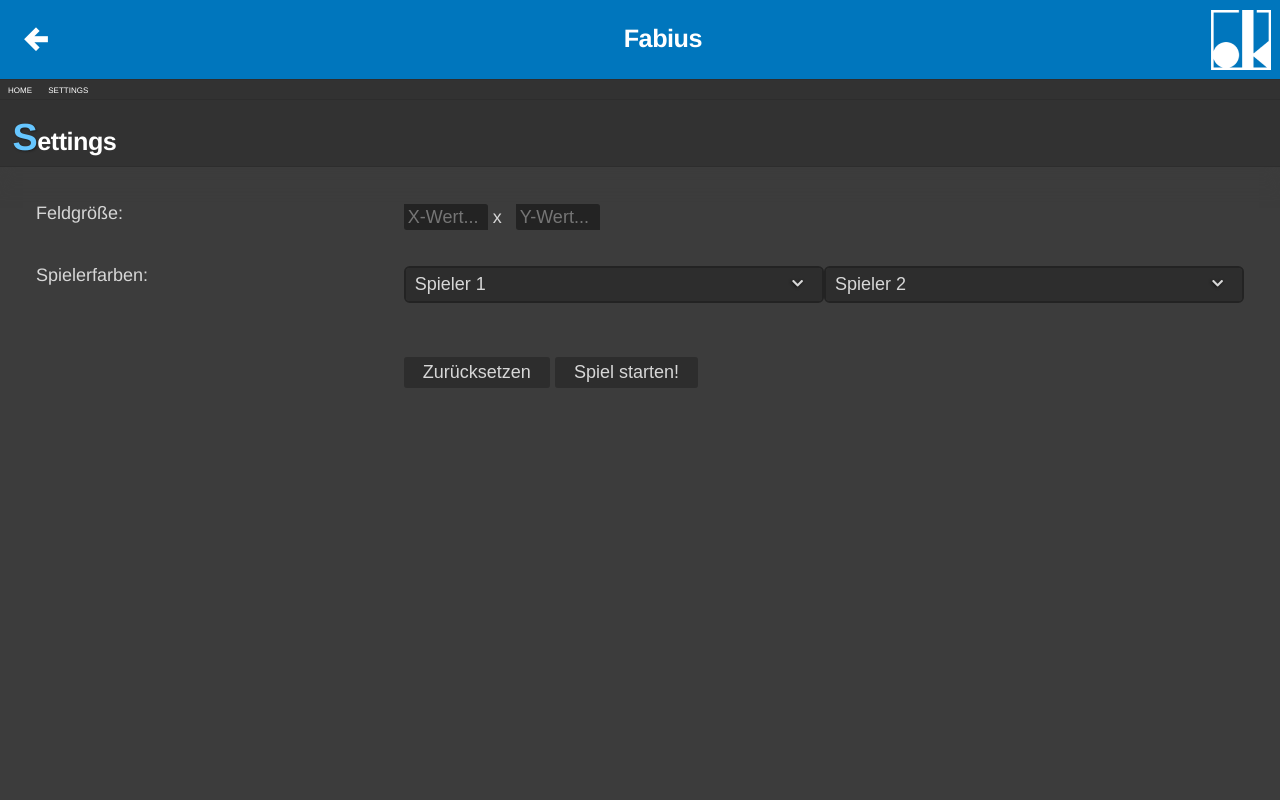
After one commit to Fabius603/Website, a Django app: page /settings/ in a window 1280 px wide. The commit adds this page. Run offline with Django 4.2, Linux system fonts and the light colour scheme.

Commit message:
settings in grundzügen

```diff
--- a/FabiusWeb/systemcalculator/templates/main.html
+++ b/FabiusWeb/systemcalculator/templates/main.html
@@ -60,7 +60,7 @@
                       </div>
                       <div class="content-quarter-left-bottom border-r-protagonist">
                         <div class="flex-center-center">
-                          <a class="biglink-border" href="/interactive/">Interactive</a>
+                          <a class="biglink-border" href="/settings/">Käsekästchen</a>
                         </div>
                       </div>
                       <div class="content-quarter-right-bottom">
--- a/FabiusWeb/systemcalculator/templates/pwgen.html
+++ b/FabiusWeb/systemcalculator/templates/pwgen.html
@@ -69,7 +69,7 @@
                                     </label>
                                 </div>
                                 <div class="checkbox-standard">
-                                    <label>Großbuchtsaben
+                                    <label>Großbuchstaben
                                     <input type="checkbox" id="groß" name="groß" value="true" oninput="newColor()">
                                     <span></span>
                                     </label>
@@ -98,6 +98,7 @@
                             <div class="pad-all-half" style="flex:70%">
                                 <label id="stärketext" style="margin-left:31%">Werte Eingeben!</label>
                             </div>
+                        </div>
                         <div class="full-width pad-all-half" style="display:flex; flex-wrap:wrap">
                             <div class="pad-all-half" style="flex:30%">
                             </div>
--- /dev/null
+++ b/FabiusWeb/systemcalculator/templates/settings.html
@@ -0,0 +1,122 @@
+{% load static%}
+<!DOCTYPE html>
+<html lang="en">
+    <head>
+        <meta charset="utf-8" />
+        <meta name="viewport" content="width=device-width, initial-scale=1.0" />
+        <base href="~/" />
+        <link rel="stylesheet" href="{% static 'css/icons.css' %}">
+        <link rel="stylesheet" href="{% static 'css/styles.css' %}">
+        <link rel="stylesheet" href="{% static 'css/flextables_uc.css' %}">
+        <component type="typeof(HeadOutlet)" render-mode="ServerPrerendered" />
+        <meta name="theme-color" content="#cecece">
+        <script src="{% static 'js/vendor/modernizr-3.7.1.min.js' %}"></script>
+        <script src="{% static 'js/vendor/plugins.js' %}"></script>
+        <script src="{% static 'js/vendor/js.cookie.js' %}"></script>
+
+        <style>
+            .rot {
+                color: red;
+            }
+            .blau {
+                color: blue;
+            }
+            .grün {
+                color: green;
+            }
+        </style>
+    </head>
+    <body class="theme-dark">
+        <div class="container-page-nofooter container-page-nonavi">
+            <header class="container-titlebar" id="head">
+                <div>
+                    <!-- flex wrapper -->
+                    <div>
+                        <div>
+                            &#8203; <!-- zero-width unicode char to force rendering of the div -->
+                        </div>
+                        <div>
+                            <i class="nf nf-mdi-arrow_left_thick"></i>
+                        </div>
+                    </div>
+                    <div class="pad-sides margin-r-5x">
+                        &#8203; <!-- zero-width unicode char to force rendering of the div -->
+                    </div>
+                    <div>
+                        <h1>Fabius</h1>
+                    </div>
+                    <div>
+                        <div id="pageclock"></div>
+                        <img src="{% static 'img/OK_Logo_white.png' %}" class="logo">
+                    </div>
+                </div>
+            </header>
+            <div class="container-content">
+                <nav class="breadcrumb">
+                    <div>
+                        <span><a href="http://127.0.0.1:700/">home</a><a href="http://127.0.0.1:700/settings">settings</a></span>
+                    </div>
+                </nav>
+                <main class="content-full">
+                    <h1 class="fixed-headline transition-standard border-and-shadow">Settings</h1>
+                    <form class="full-width flex-left pad-sides" method="POST" action="">
+                        {% csrf_token %}
+                        <div class="full-width pad-all-half" style="display:flex; flex-wrap:wrap">
+                            <div class="pad-all-half" style="flex:30%">
+                                <label>Feldgröße:</label>
+                            </div>
+                            <div class="pad-all-half" style="flex:70%">
+                                <input name="xwert" id="xwert" style="width: 10%" placeholder="X-Wert..." oninput="this.value = this.value.replace(/[^0-9]/g, '')" required>
+                                <label>x</label>
+                                <input name="ywert" id="ywert" style="width: 10%" placeholder="Y-Wert..." oninput="this.value = this.value.replace(/[^0-9]/g, '')" required>
+                            </div>
+                        </div>
+                        <div class="full-width pad-all-half" style="display:flex; flex-wrap:wrap">
+                            <div class="pad-all-half" style="flex:30%">
+                                <label>Spielerfarben:</label>
+                            </div>
+                            <div class="pad-all-half" style="flex:70%">
+                                <div class="container-dropdown margin-b">
+                                    <div class="content-select-softborder">
+                                        <select name="Player_1_color" id="Player_1_color">
+                                            <option disabled selected>Spieler 1</option>
+                                            <option class="rot" value="rot">Rot</option>
+                                            <option class="blau" value="blau">Blau</option>
+                                            <option class="grün" value="grün">Grün</option>
+                                        </select>
+                                    </div>
+                                    <div class="content-select-softborder">
+                                        <select name="Player_2_color" id="Player_2_color">
+                                            <option disabled selected>Spieler 2</option>
+                                            <option class="rot" value="rot">Rot</option>
+                                            <option class="blau" value="blau">Blau</option>
+                                            <option class="grün" value="grün">Grün</option>
+                                        </select>
+                                    </div>
+                                </div>
+                            </div>
+                        </div>
+                        <div class="full-width pad-all-half" style="display:flex; flex-wrap:wrap">
+                            <div class="pad-all-half" style="flex:30%">
+                            </div>
+                            <!-- Submitfeld -->
+                            <div class="pad-all-half" style="display:inline-flex; flex:70%">
+
+                                <input type="reset" value="Zurücksetzen">
+                                &nbsp
+                                <input type="submit" value="Spiel starten!" id="submit">
+                            </div>
+                        </div>
+                    </form>
+                </main>
+            </div>
+        <script src="{% static 'js/main.js' %}"></script>
+        <script>
+
+
+            function switchsite() {
+                location.href = "http://127.0.0.1:700/interactive/";
+            }
+        </script>
+    </body>
+</html>
--- a/FabiusWeb/systemcalculator/urls.py
+++ b/FabiusWeb/systemcalculator/urls.py
@@ -2,6 +2,7 @@ from django.urls import path
 from . import views
 
 urlpatterns = [
+    path('settings/', views.settings, name='settings'),
     path('testing/', views.testing, name='testing'),
     path('interactive/', views.interactive, name='interactive'),
     path('pwgen/', views.pwgen, name='pwgen'),
--- a/FabiusWeb/systemcalculator/views.py
+++ b/FabiusWeb/systemcalculator/views.py
@@ -1,8 +1,10 @@
 from django.template import loader
 from django.http import HttpResponse
 from random import randrange
+import json
+from django.shortcuts import redirect
 
-context = {'ergebnis': "", 'verlauf': []}
+context = {'ergebnis': "", 'verlauf': [], 'feldgröße': [], 'spielerfarben': []}
 def systemcalculator(request):
     template = loader.get_template('systemcalc.html')
     if request.method == "POST":
@@ -38,8 +40,20 @@ def testing(request):
 
 def interactive(request):
     template = loader.get_template('interactive.html')
-    return HttpResponse(template.render(request=request))
+    return HttpResponse(template.render(context, request=request))
 
+def settings(request):
+    template = loader.get_template('settings.html')
+    if request.method == "POST":
+        xWert = request.POST.get("xwert")
+        yWert = request.POST.get("ywert")
+        p1_color = request.POST.get('Player_1_color')
+        p2_color = request.POST.get('Player_2_color')
+        Settings().setsettings(xWert, yWert, p1_color, p2_color)
+        template = loader.get_template('interactive.html')
+        return HttpResponse(template.render(context, request=request))
+    else:
+        return HttpResponse(template.render(request=request))
 
 def main(request):
     template = loader.get_template('main.html')
@@ -87,7 +101,40 @@ def generator(länge, klein, groß, num, sym):
         pass
 
 
+class Settings():
+    def __inin__(self):
+        # feldgröße[0] ist x
+        # feldgröße[1] ist y
+        # spielerfarben[0] ist Spieler 1
+        # spielerfarben[1] ist Spieler 2
+        pass
 
+    def setsettings(self, xWert, yWert, p1_color, p2_color):
+        größe = [xWert, yWert]
+        context['feldgröße'] = json.dumps(größe)
+        context['spielerfarben'] = []
+        farben = []
+        print(p1_color)
+        if p1_color == "rot":
+            farben.append("red")
+        elif p1_color == "blau":
+            farben.append("blue")
+        elif p1_color == "grün":
+            farben.append("green")
+        else:
+            farben.append("black")
+
+        if p2_color == "rot":
+            farben.append("red")
+        elif p2_color == "blau":
+            farben.append("blue")
+        elif p2_color == "grün":
+            farben.append("green")
+        else:
+            farben.append("black")
+
+        context['spielerfarben'] = json.dumps(farben)
+        print(context)
 
 class Systems():
     def __init__(self):
```
Also changed, not shown: FabiusWeb/systemcalculator/templates/interactive.html (+19 -10 lines).
